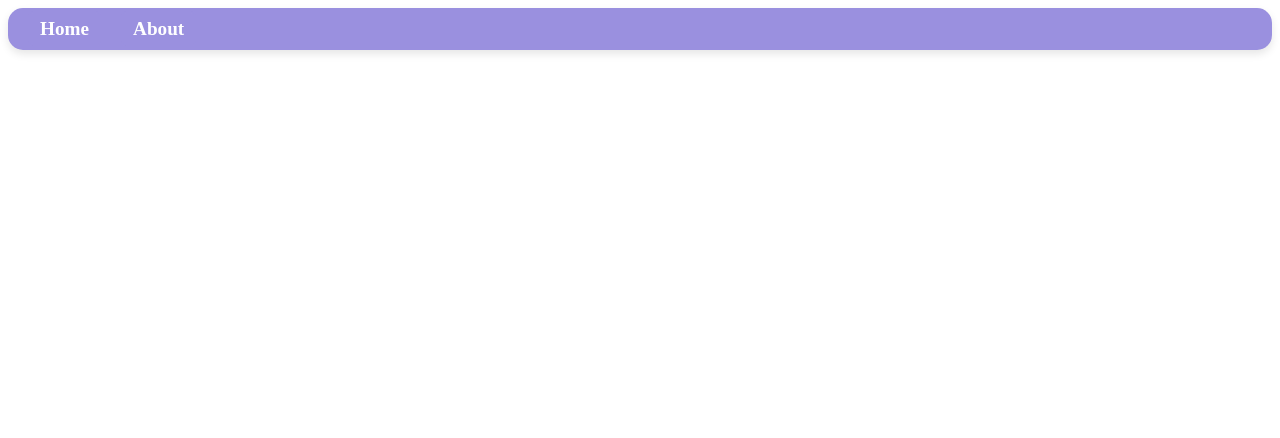
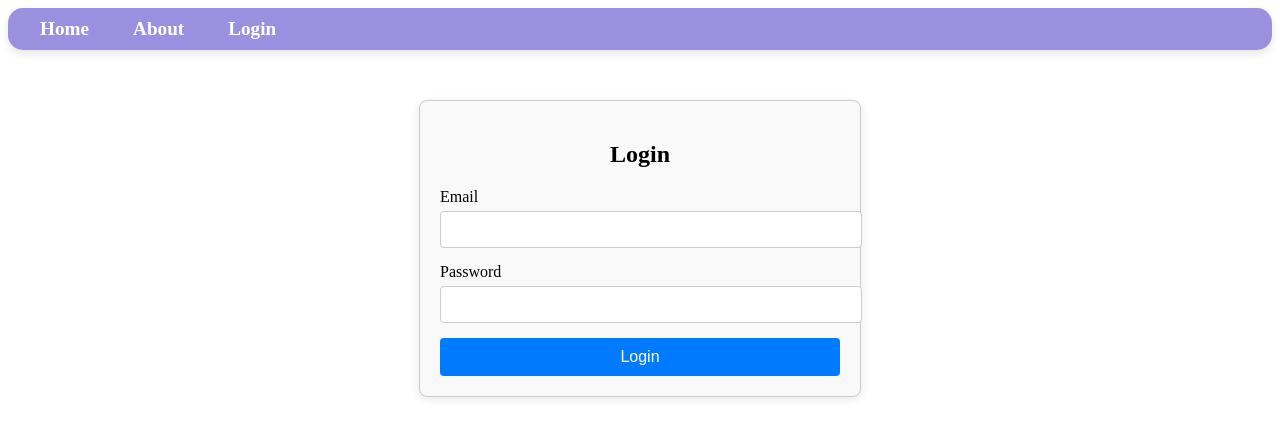
Before and after one commit to Kadrizzle/411-Project-Repository, a React (Create React App) app in the folder cosmos/: page /login in a window 1280 px wide. Before the commit this address had no page. Shown: the top 438 px of the page. Built offline with nearby package versions, Linux system fonts and the light colour scheme.

Commit message:
user login page

```diff
--- a/cosmos/src/App.js
+++ b/cosmos/src/App.js
@@ -2,6 +2,7 @@ import React from "react";
 import { Routes, Route, Link } from "react-router-dom";
 import Home from "./Home";
 import About from "./About";
+import Login from './Login';
 
 const App = () => {
   return (
@@ -18,12 +19,18 @@ const App = () => {
               About
             </Link>
           </li>
+          <li style={styles.navItem}>
+            <Link to="/login" style={styles.navLink}>
+              Login
+            </Link>
+          </li>
         </ul>
       </nav>
 
       <Routes>
         <Route path="/" element={<Home />} />
         <Route path="/about" element={<About />} />
+        <Route path="/login" element={<Login />} /> {/* Add Login route */}
       </Routes>
     </div>
   );
--- /dev/null
+++ b/cosmos/src/Login.css
@@ -0,0 +1,50 @@
+.login-container {
+    max-width: 400px;  /* Limit the maximum width of the container */
+    margin: 50px auto; /* Center the container on the page */
+    padding: 20px;     /* Add padding inside the container */
+    border: 1px solid #ccc; /* Light gray border around the container */
+    border-radius: 8px; /* Rounded corners */
+    box-shadow: 0 2px 10px rgba(0, 0, 0, 0.1); /* Subtle shadow effect */
+    background-color: #f9f9f9; /* Light background color */
+  }
+
+  h2 {
+    text-align: center; /* Center the heading */
+    margin-bottom: 20px; /* Space below the heading */
+  }
+
+  .form-group {
+    margin-bottom: 15px; /* Space below each form group */
+  }
+
+  label {
+    display: block; /* Make labels block elements */
+    margin-bottom: 5px; /* Space below each label */
+  }
+
+  input {
+    width: 100%; /* Full width of the container */
+    padding: 10px; /* Space inside the input */
+    border: 1px solid #ccc; /* Light gray border for input */
+    border-radius: 4px; /* Rounded corners for input */
+  }
+
+  input:focus {
+    border-color: #007bff; /* Blue border when input is focused */
+    outline: none; /* Remove the default outline */
+  }
+
+  .login-button {
+    width: 100%; /* Full width of the container */
+    padding: 10px; /* Space inside the button */
+    background-color: #007bff; /* Blue background color */
+    color: white; /* White text color */
+    border: none; /* No border */
+    border-radius: 4px; /* Rounded corners for button */
+    cursor: pointer; /* Change cursor to pointer on hover */
+    font-size: 16px; /* Larger font size */
+  }
+
+  .login-button:hover {
+    background-color: #0056b3; /* Darker blue on hover */
+  }
--- /dev/null
+++ b/cosmos/src/Login.js
@@ -0,0 +1,45 @@
+import React, { useState } from 'react';
+import './Login.css';
+
+const Login = () => {
+  const [email, setEmail] = useState('');
+  const [password, setPassword] = useState('');
+
+  const handleSubmit = (e) => {
+    e.preventDefault();
+    // Handle login logic here
+    console.log('Email:', email);
+    console.log('Password:', password);
+  };
+
+  return (
+    <div className="login-container">
+      <h2>Login</h2>
+      <form onSubmit={handleSubmit}>
+        <div className="form-group">
+          <label htmlFor="email">Email</label>
+          <input
+            type="email"
+            id="email"
+            value={email}
+            onChange={(e) => setEmail(e.target.value)}
+            required
+          />
+        </div>
+        <div className="form-group">
+          <label htmlFor="password">Password</label>
+          <input
+            type="password"
+            id="password"
+            value={password}
+            onChange={(e) => setPassword(e.target.value)}
+            required
+          />
+        </div>
+        <button type="submit" className="login-button">Login</button>
+      </form>
+    </div>
+  );
+};
+
+export default Login;
```
